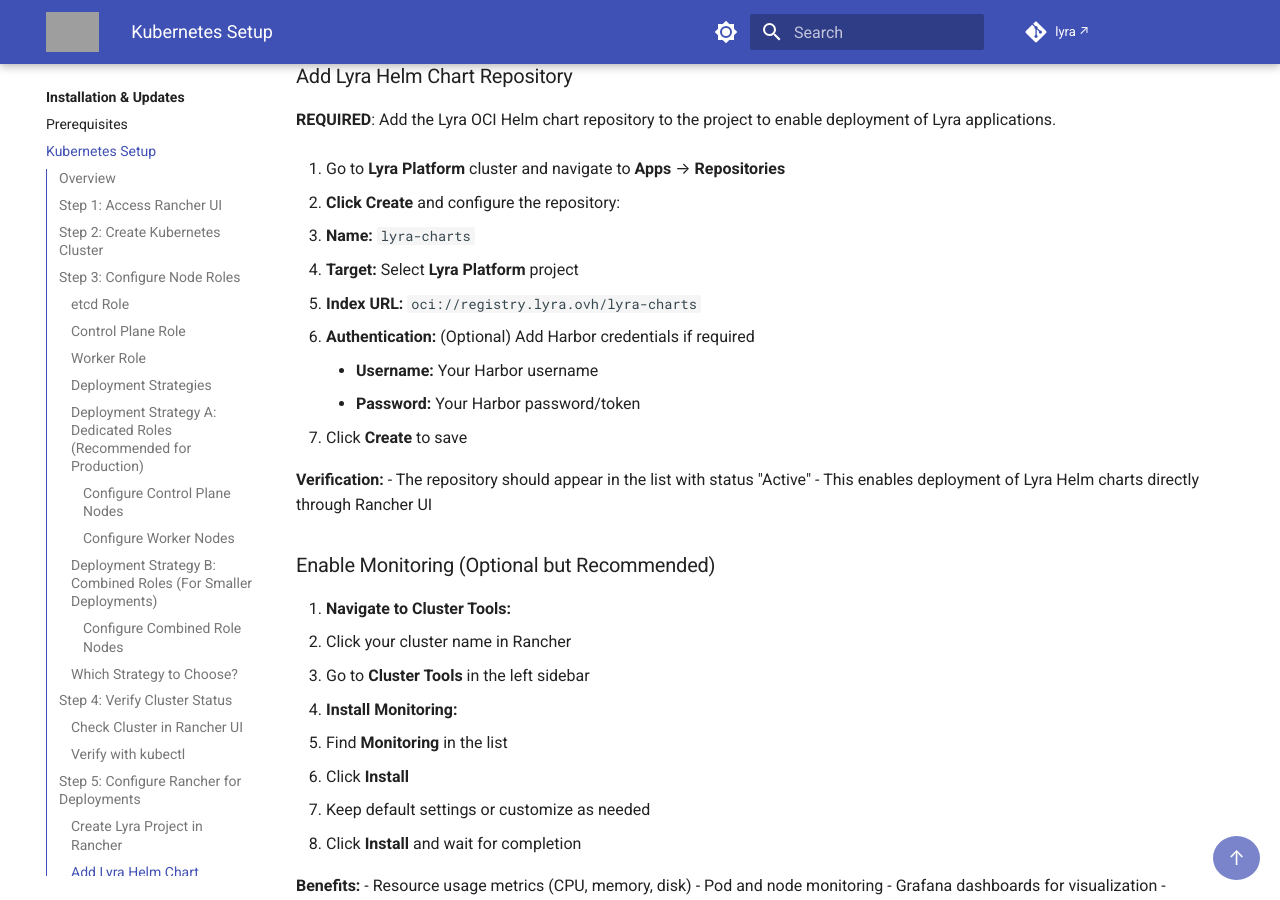
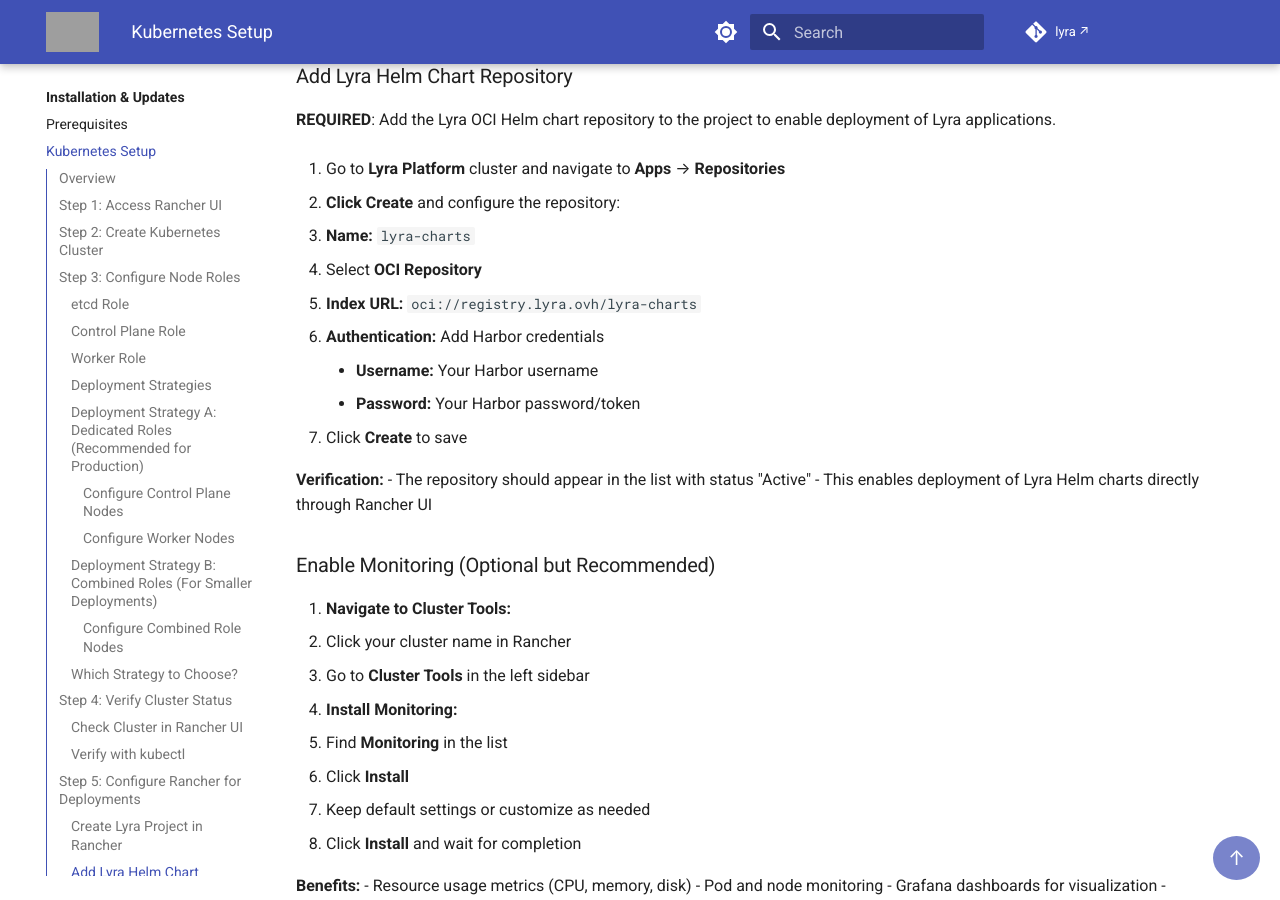
Before and after one commit to amreinch/lyra-docs, an MkDocs documentation site: the page built from docs/installation/kubernetes-setup.md, in a window 1280 px wide and 900 px high, scrolled down 7906 px. Built offline with MkDocs 1.6.1 and Material for MkDocs 9.7.7, drawn with Linux system fonts in a browser that asks for light colours; comment, search, counter and statistics services are not loaded; grey boxes are pictures that could not be loaded.

Commit message:
Update Helm repository configuration
- Removed unnecessary Target selection
- Added explicit OCI Repository selection step
- Changed authentication from optional to required

```diff
--- a/docs/installation/kubernetes-setup.md
+++ b/docs/installation/kubernetes-setup.md
@@ -379,9 +379,9 @@ After cluster creation, configure Rancher settings required for application depl
 
 2. **Click Create** and configure the repository:
    - **Name:** `lyra-charts`
-   - **Target:** Select **Lyra Platform** project
+   - Select **OCI Repository**
    - **Index URL:** `oci://registry.lyra.ovh/lyra-charts`
-   - **Authentication:** (Optional) Add Harbor credentials if required
+   - **Authentication:** Add Harbor credentials
      - **Username:** Your Harbor username
      - **Password:** Your Harbor password/token
    - Click **Create** to save
```
